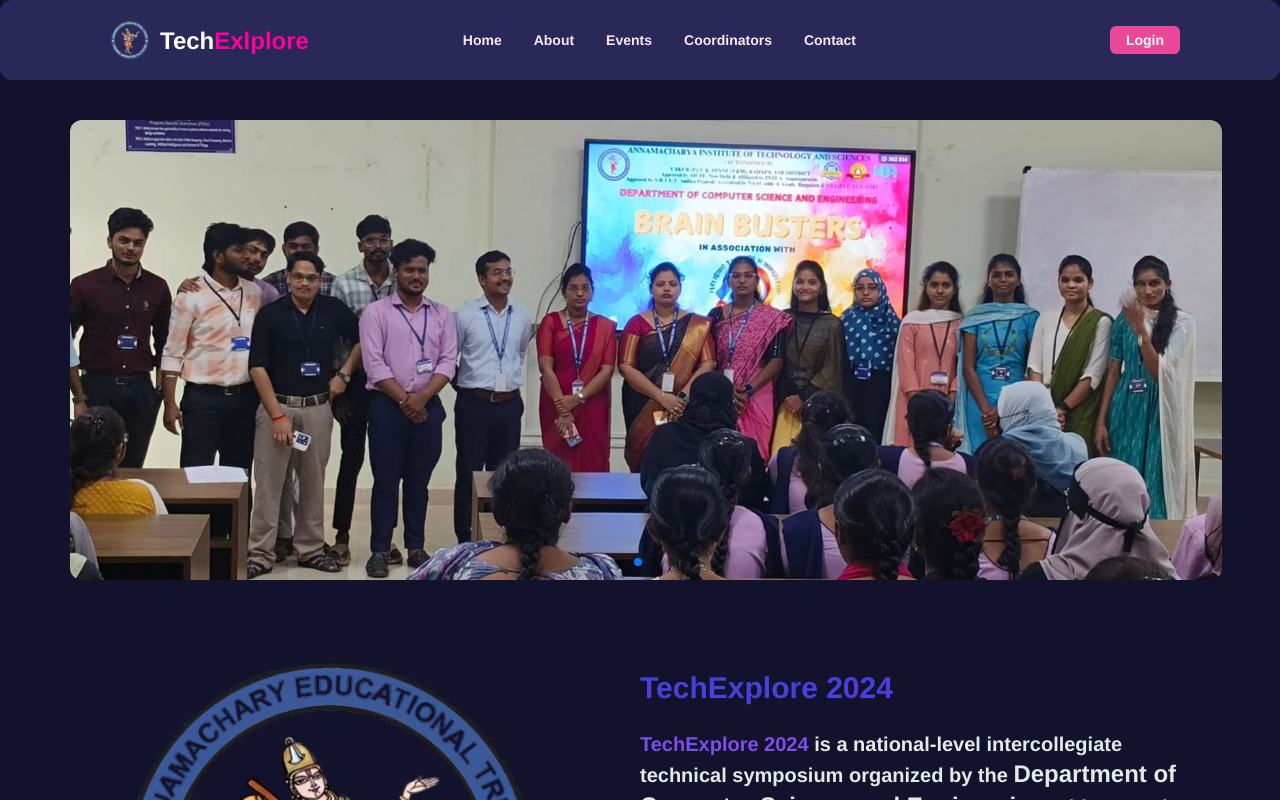
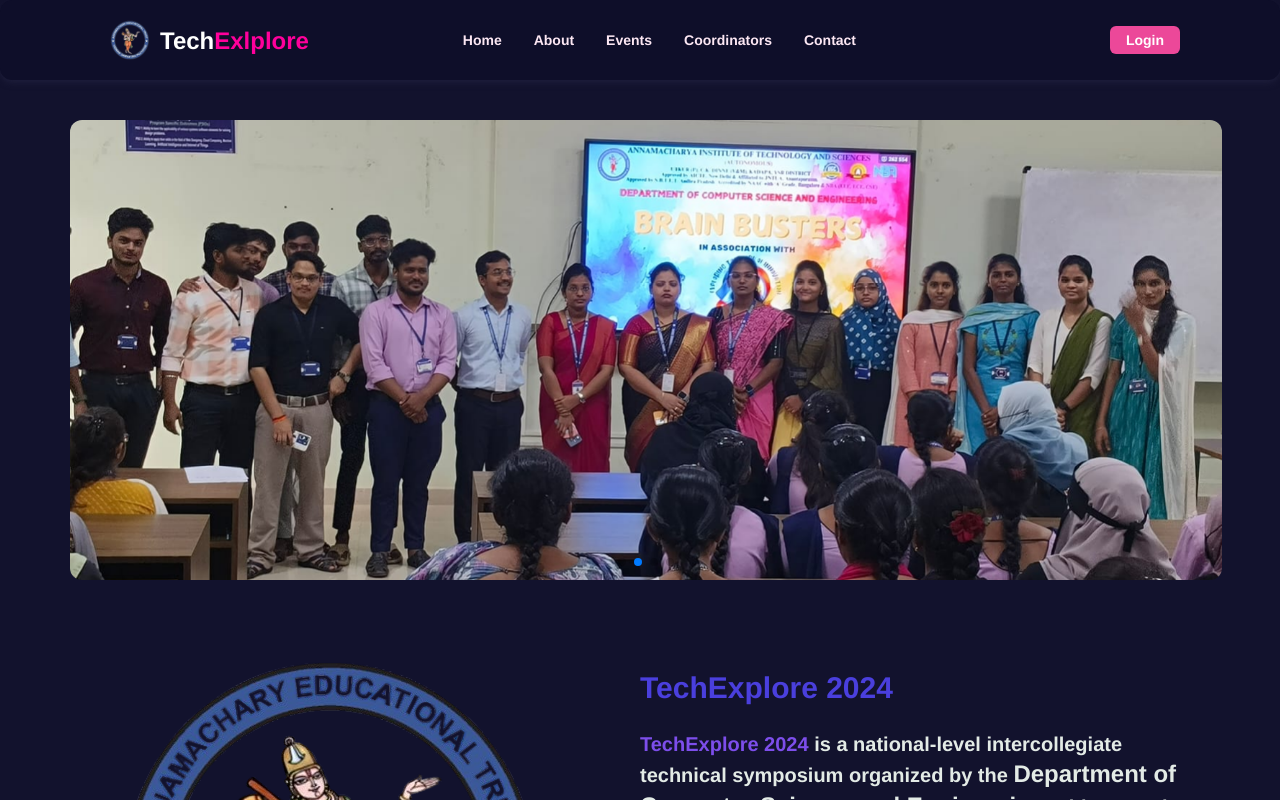
Before and after one commit to AMIREDDYRAKEY/college-events, a React (Vite) app: page / in a window 1280 px wide. Shown: the top 800 px of the page. Built offline with nearby package versions, Linux system fonts and the light colour scheme.

Commit message:
first commit

```diff
--- a/src/components/Nav.jsx
+++ b/src/components/Nav.jsx
@@ -11,7 +11,7 @@
   }
 
   return (
-<div className="w-full  h-[80px] fixed top-0 z-[40] rounded-xl bg-[#282859] ">
+<div className="w-full  h-[80px] fixed top-0 z-[40] rounded-xl shadow-md shadow-[#1d1d3a] bg-[#0e0e29] ">
 
       <div className='flex justify-between items-center h-full px-10 lg:px-[100px]'>
         <div className='flex '>
```
